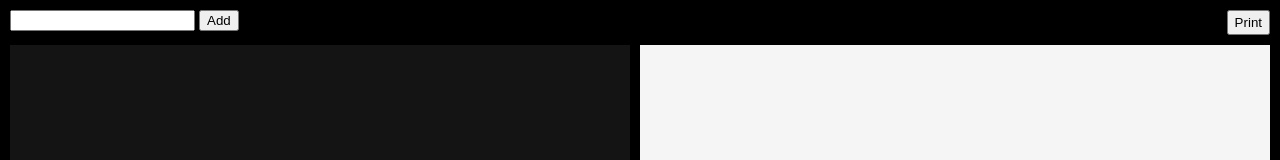
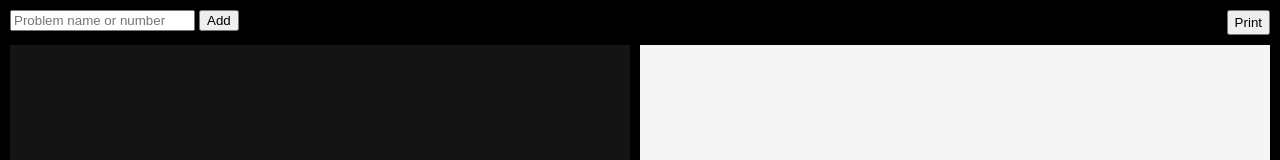
Before and after one commit to Jah-On/MILE, a plain HTML site: page index.html in a window 1280 px wide. Shown: the top 160 px of the page. Drawn offline with Linux system fonts and the light colour scheme.

Commit message:
Update index.html

```diff
--- a/index.html
+++ b/index.html
@@ -11,7 +11,7 @@
         <script>window.addEventListener("beforeunload", windowLeave);</script>
         <div id="header">
             <form id="baseForm" method="dialog">
-                <input type="text">
+                <input type="text" placeholder="Problem name or number">
                 <button>Add</button>
                 <script>document.getElementById("baseForm").addEventListener("submit", addNewInput);</script>
             </form>
```
